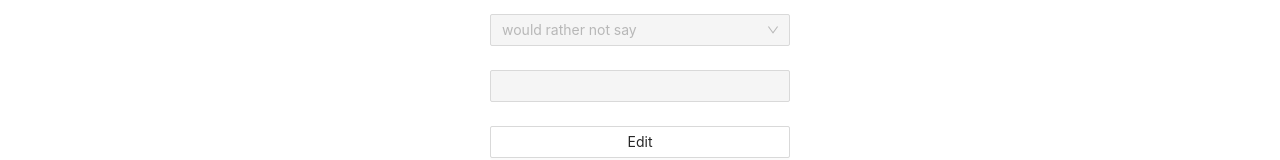
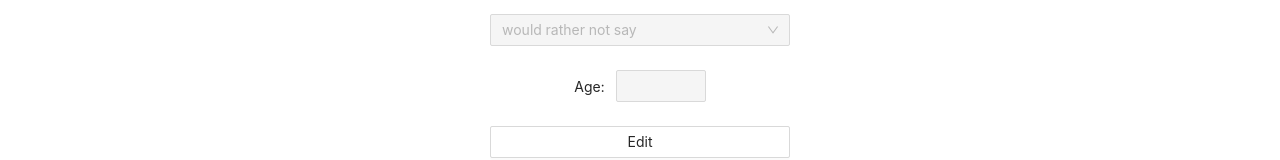
Before and after one commit to xbohdan/web-cbt, a React (Create React App) app in the folder webcbt-frontend/: page /settings in a window 1280 px wide. Shown: the part 404-564 px from the top of the page. Built offline with nearby package versions, Linux system fonts and the light colour scheme; sample sign-in values are in the browser's storage.

Commit message:
User settings page fix

```diff
--- a/webcbt-frontend/src/hooks/useSettings.ts
+++ b/webcbt-frontend/src/hooks/useSettings.ts
@@ -31,7 +31,7 @@ const useSettings = () => {
     try {
       if (!formData.login) formData.login = userLogin;
       if (!formData.gender) formData.gender = userGender;
-      if (!formData.age) delete formData.age;
+      if (!formData.age) formData.age = userAge;
       if (!formData.password) delete formData.password;
       if (isDev) {
         await returnDataWithDelay(200, 'fast 3G');
@@ -63,8 +63,6 @@ const useSettings = () => {
       localStorage.setItem('LOGIN', formData.login);
       if (formData.age) {
         localStorage.setItem('AGE', formData.age.toString());
-      }else{
-        localStorage.setItem('AGE', '');
       }
       localStorage.setItem('GENDER', formData.gender);
 
--- a/webcbt-frontend/src/pages/Settings/Settings.tsx
+++ b/webcbt-frontend/src/pages/Settings/Settings.tsx
@@ -1,5 +1,5 @@
 import React from 'react';
-import {Form, Typography, Input, Button, Select} from 'antd';
+import {Form, Typography, Input, Button, Select, InputNumber} from 'antd';
 
 import './Settings.css';
 import useSettings from '../../hooks/useSettings';
@@ -54,7 +54,15 @@ const Settings = () => {
           </Select>
         </Form.Item>
         <Form.Item name="age">
-          <Input defaultValue={userAge} disabled={isLoading || !isEditing} />
+          <label>
+            Age:&nbsp;&nbsp;&nbsp;
+            <InputNumber
+              min={12}
+              max={125}
+              disabled={isLoading || !isEditing}
+              defaultValue={userAge}
+            />
+          </label>
         </Form.Item>
         <Form.Item hidden={!isEditing}>
           <Button type="primary" htmlType="submit" loading={isLoading} block>
```
